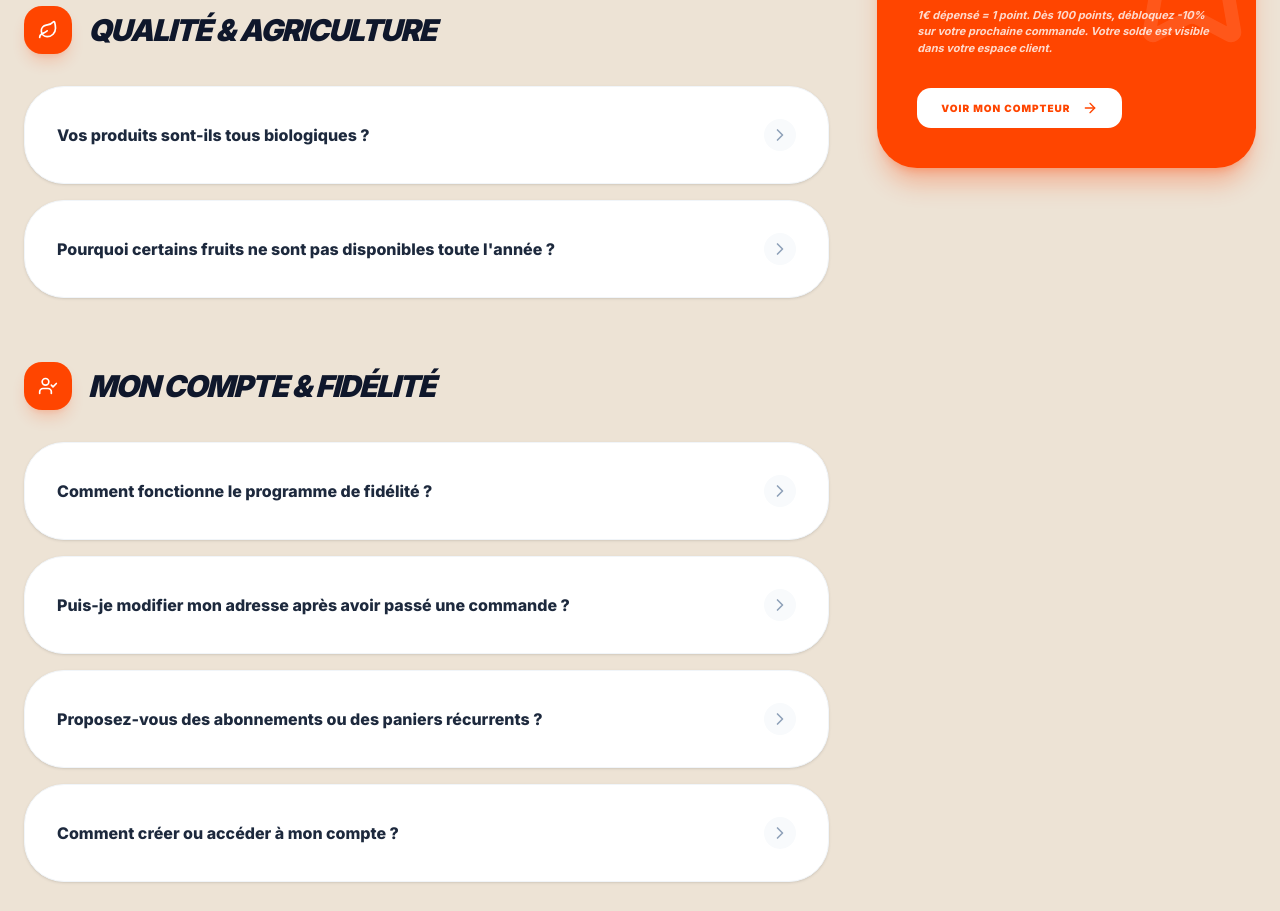
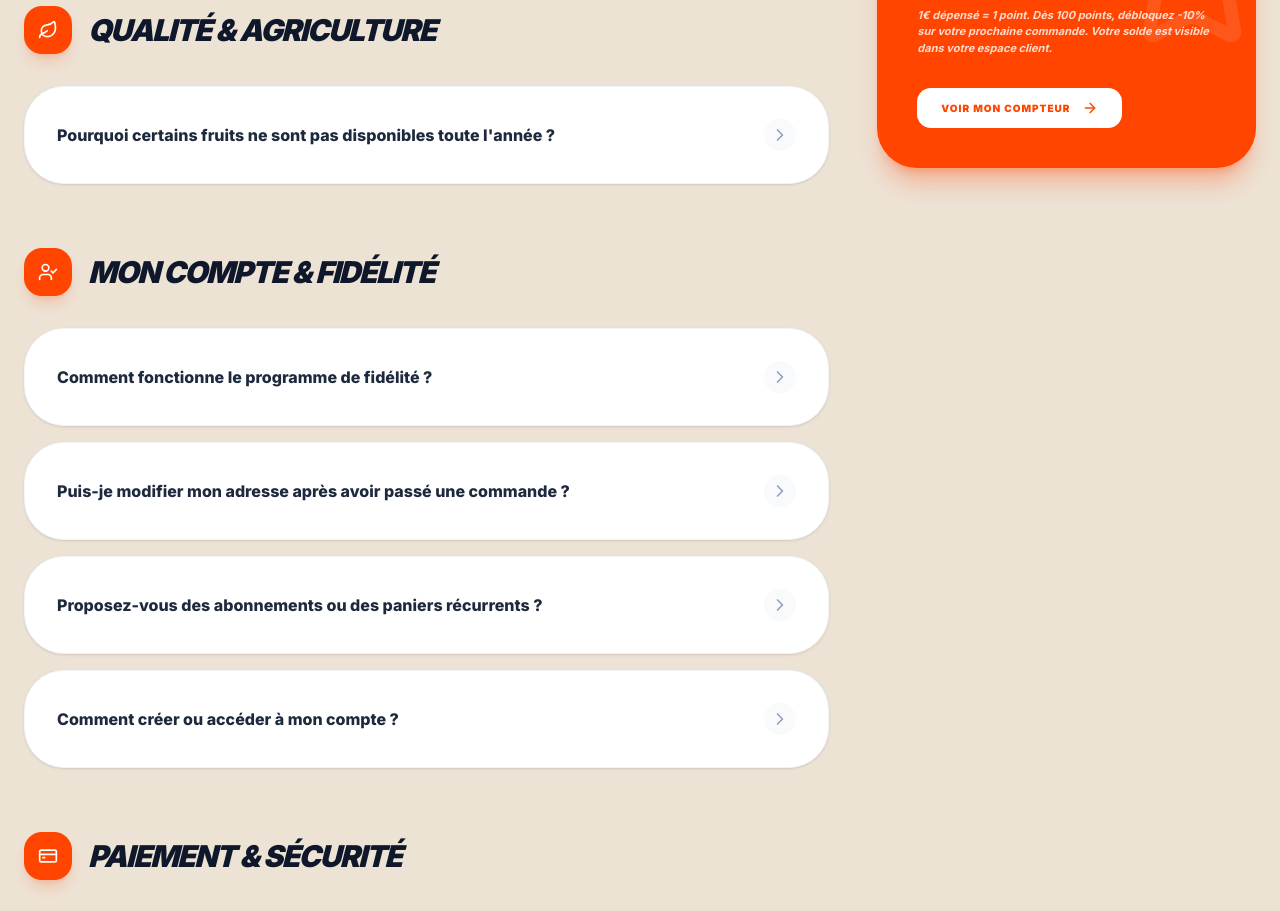
Before and after one commit to Squyann/Soleil-et-Saveurs, a Next.js app: page /aide in a window 1280 px wide. Shown: the part 1440-2351 px from the top of the page. Built offline with nearby package versions, Linux system fonts and the light colour scheme; no server answers.

Commit message:
texte: supprime la FAQ sur le bio et reformule la réponse sur la saisonnalité
Co-Authored-By: Claude Opus 4.8 <noreply@anthropic.com>
Claude-Session: https://claude.ai/code/session_01EEtyowFSrmPcTMCzdXNDyv

```diff
--- a/src/app/aide/page.tsx
+++ b/src/app/aide/page.tsx
@@ -44,12 +44,8 @@ const FAQ_CATEGORIES = [
     title: "Qualité & Agriculture",
     questions: [
       {
-        q: "Vos produits sont-ils tous biologiques ?",
-        a: "Nous privilégions l'agriculture raisonnée et ultra-locale. Une partie de nos producteurs est certifiée Agriculture Biologique (AB), les autres pratiquent une culture sans pesticides de synthèse mais n'ont pas encore obtenu le label officiel. Dans tous les cas, chaque produit est récolté à maturité et jamais stocké en chambre froide."
-      },
-      {
         q: "Pourquoi certains fruits ne sont pas disponibles toute l'année ?",
-        a: "Nous ne vendons uniquement des produits de saison. Pas de fraises importées en décembre, pas de tomates sous serre en janvier. Vous mangez ce que la terre donne vraiment."
+        a: "C'est notre promesse. Si ce n'est pas la saison chez nos partenaires, nous ne le vendons pas. Pas de fraises importées en décembre, pas de tomates sous serre en janvier. Vous mangez ce que la terre donne vraiment."
       },
     ]
   },
```
